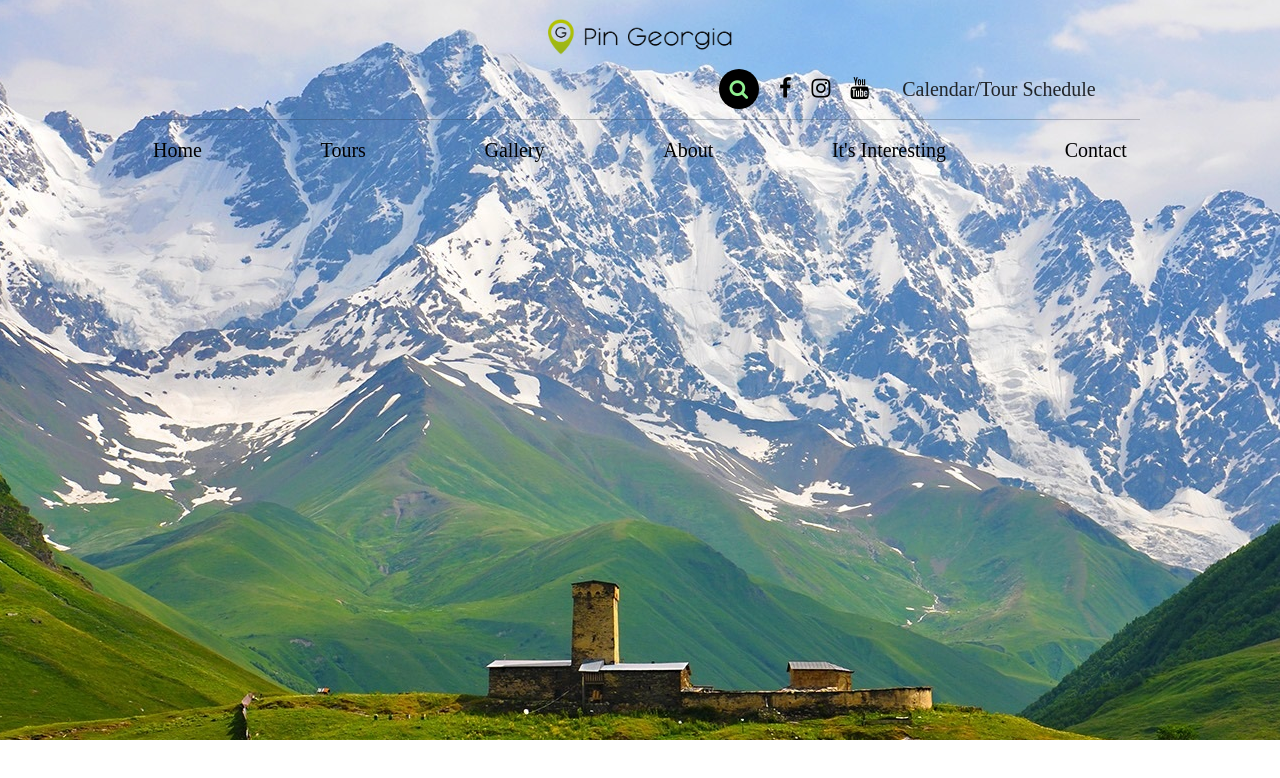
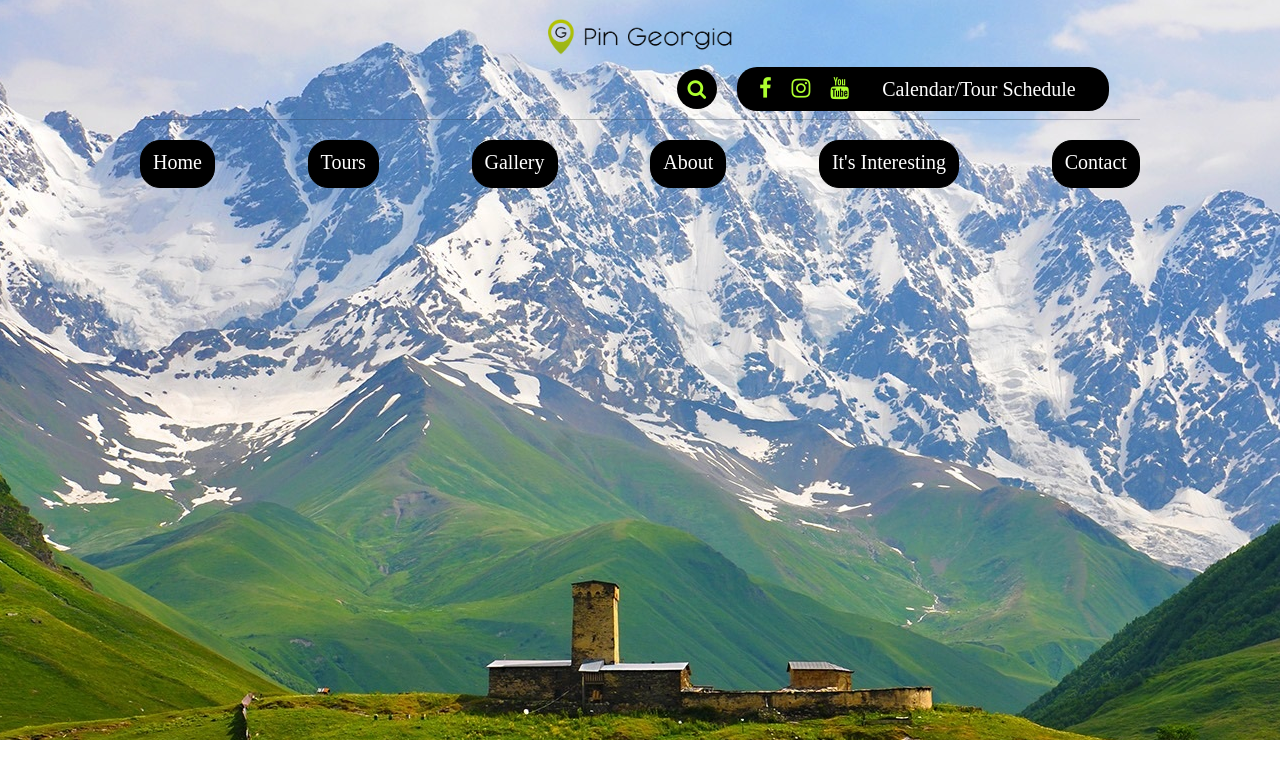
Before and after one commit to LadoGelava/pingeorgia, a plain HTML site: page index.html in a window 1280 px wide. Drawn offline with nearby package versions, Linux system fonts and the light colour scheme.

Commit message:
Add files via upload

```diff
--- a/index.html
+++ b/index.html
@@ -25,10 +25,9 @@
                     <a href="https://www.facebook.com/pingeorgia"><i class="fa fa-facebook"></i></a>
                     <a href="https://www.instagram.com/pingeorgia/"><i class="fa fa-instagram"></i></a>
                     <a href="https://www.youtube.com/channel/UCLotSJ9mUwSwCz_RQ7ONASw"><i class="fa fa-youtube"></i></a>
+                    <a class="btn calendar" href="">Calendar/Tour Schedule</a>
                 </div>
-                <div class="calendar">
-                  <a class="btn" href="">Calendar/Tour Schedule</a>
-                </div>
+
             </nav>
             <hr style="width: 80%; margin: auto;">
             <nav class="navbar navbarDesktopTwo">
--- a/mystyle.css
+++ b/mystyle.css
@@ -100,10 +100,19 @@ header{
   margin: auto;
   display: flex;
   justify-content: space-between;
+  padding-top: 20px;
 }
 
 .navbarDesktopTwo a{
-  color: black;
+  color: white;
+  background: black;
+  border-radius: 20px;
+  border: 1px solid black;
+  padding-bottom: 10px;
+}
+
+.navbarDesktopTwo a:hover{
+  color: greenyellow;
 }
 
 
@@ -114,15 +123,24 @@ header{
 .socIcons{
     display: flex;
     justify-content: space-between;
+    align-items: center;
+    background-color: black;
+    border-radius: 20px;
+    padding-left: 22px;
 }
 
 .socIcons a{
     margin-right: 20px;
+    color: white;
+}
+
+.calendar:hover{
+  color: greenyellow;
 }
 
 .socIcons a i{
     font-size: 22px;
-    color: black;
+    color: greenyellow;
 }
 
 .fa-facebook:hover{
@@ -156,9 +174,16 @@ color: red;
     width: 0;
     transition: all 0.5s ease-in-out;
     font-size: 0.8rem;
+    font-size: 18px;
   }
+
+  .search__text::placeholder{
+    color: greenyellow;
+    font-size: 18px;
+  }
+
   .search__button {
-    color: lightgreen;
+    color: greenyellow;
     background: black;
     border-radius: 50%;
     float: right;
@@ -182,9 +207,6 @@ color: red;
     transform: scale(0.75);
   }
 
-.nav-link{
-    color: black !important;
-}
 
 
 /* media queries */
```
